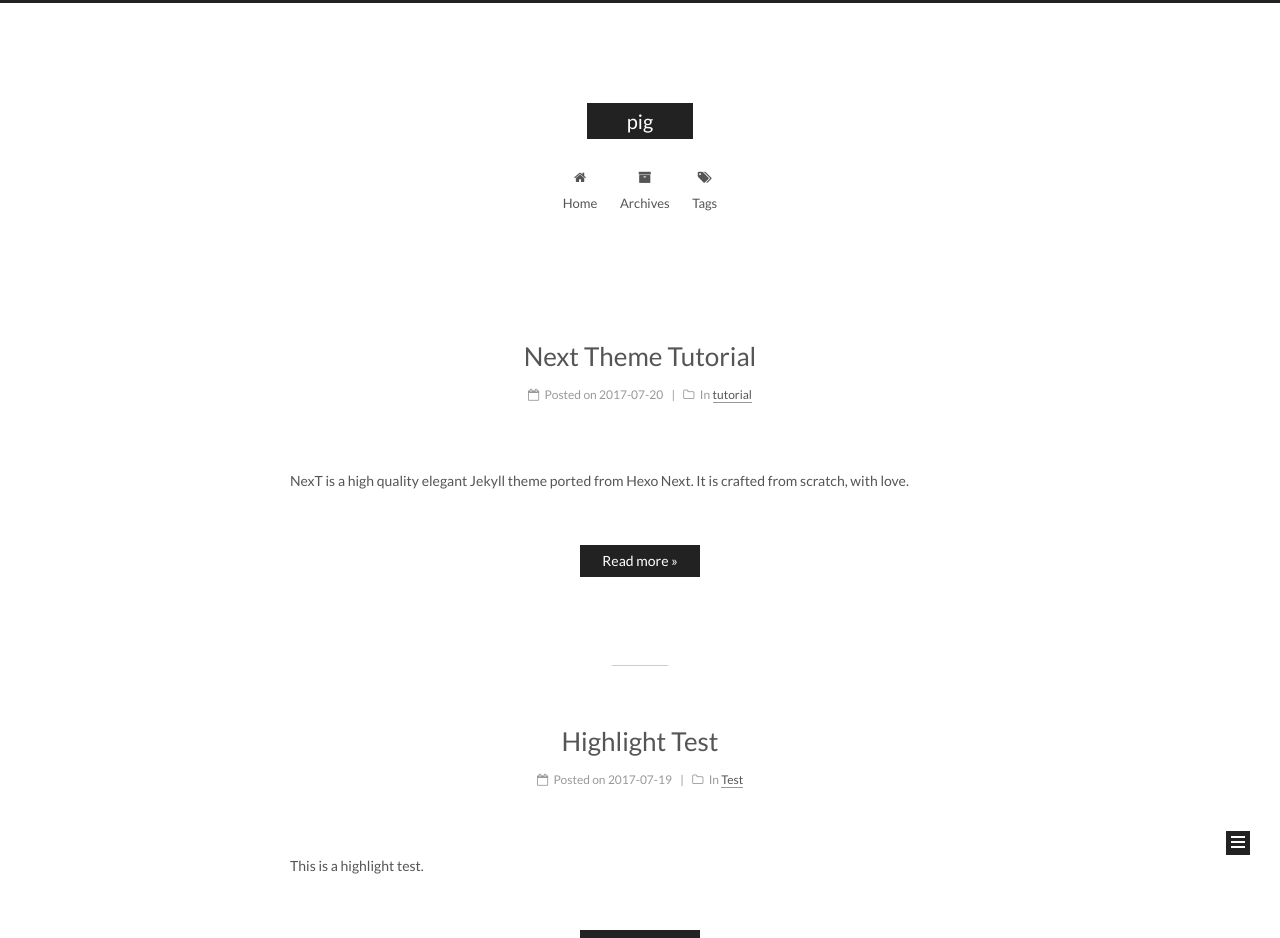
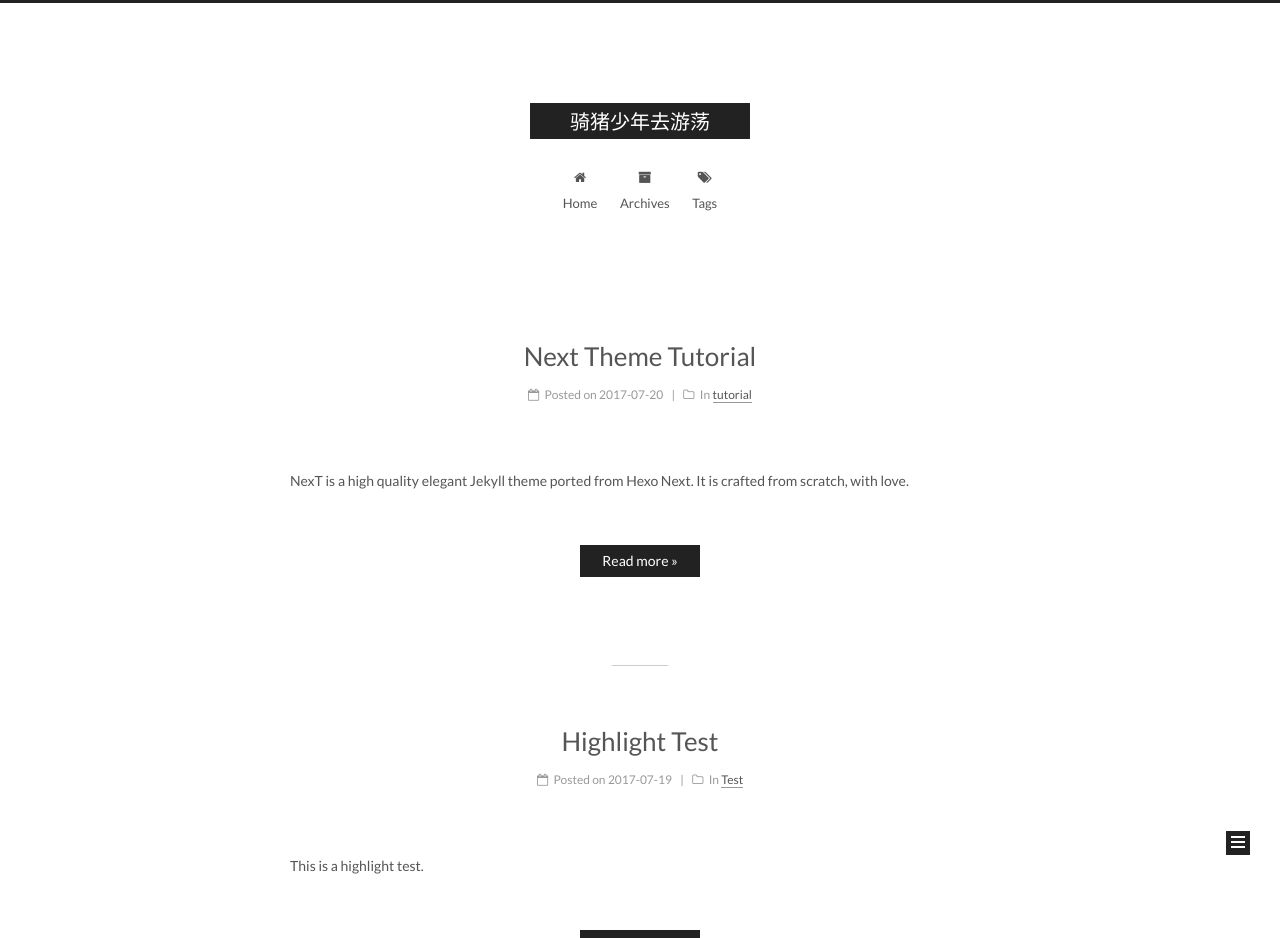
Before and after one commit to pbyhehe/pbyhehe.github.io, a Jekyll site: the page built from index.html, in a window 1280 px wide. Shown: the top 938 px of the page. Built offline with Jekyll 4.4.1, drawn with Linux system fonts in a browser that asks for light colours; the list of posts is cut into pages by our own code; some of the changed text lies outside the part shown.

Commit message:
change
Is ok

```diff
--- a/_config.yml
+++ b/_config.yml
@@ -4,7 +4,7 @@
 # ---------------------------------------------------------------
 
 # Site
-title: pig
+title: 骑猪少年去游荡
 subtitle:
 description:
 author: pbyhehe
@@ -19,7 +19,7 @@
 permalink: pretty
 
 # Pagination
-paginate: 10
+paginate: 8
 #paginate_path: "/page:num/"
 #archive:
   #paginate: 10
@@ -78,7 +78,7 @@
 favicon: /assets/favicon.ico
 
 # Set default keywords (Use a comma to separate)
-keywords: "Jekyll, NexT"
+keywords: "Jekyll, pig"
 
 # Set rss to false to disable feed link.
 # Leave rss as empty to use site's feed link.
```
